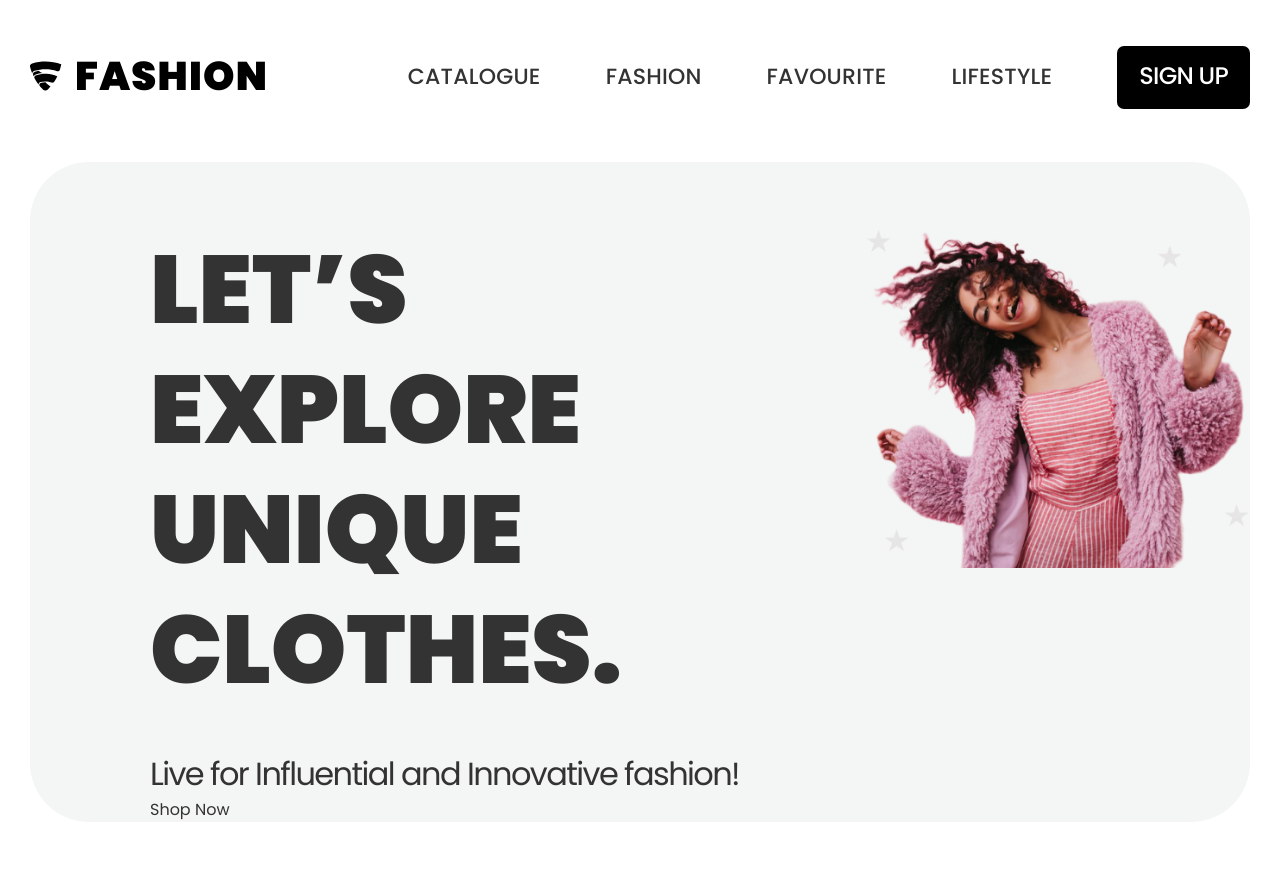
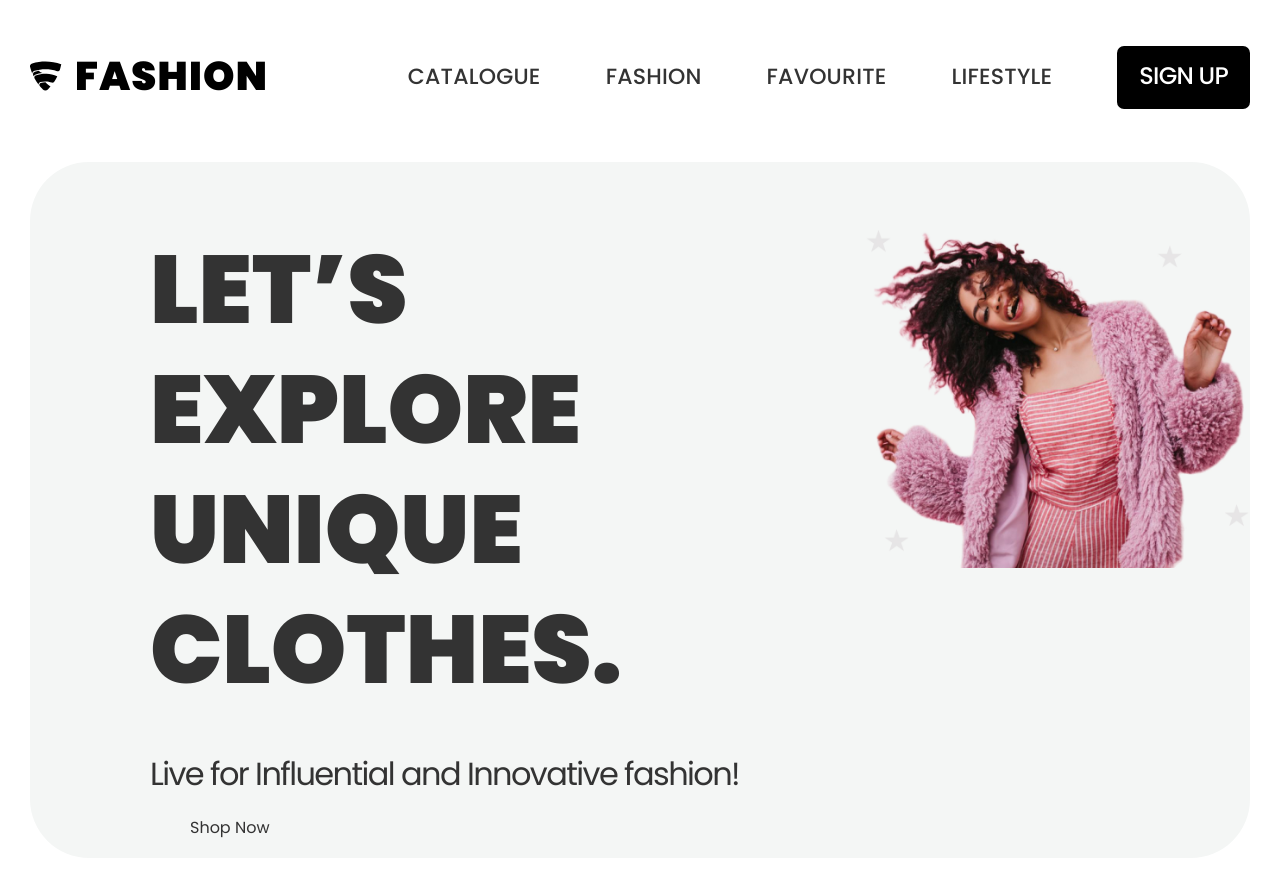
Before and after one commit to Tomekggvp/Fashion-store, a React (Create React App) app in the folder my-app/: page / in a window 1280 px wide. Shown: the top 876 px of the page. Built offline with nearby package versions, Linux system fonts and the light colour scheme.

Commit message:
check-commit

```diff
--- a/my-app/src/components/promo/promo.css
+++ b/my-app/src/components/promo/promo.css
@@ -54,4 +54,7 @@
 .promo__btn{
 
     line-height: 1.5;
+
+    padding: 18px 40px;
+
 }
```
